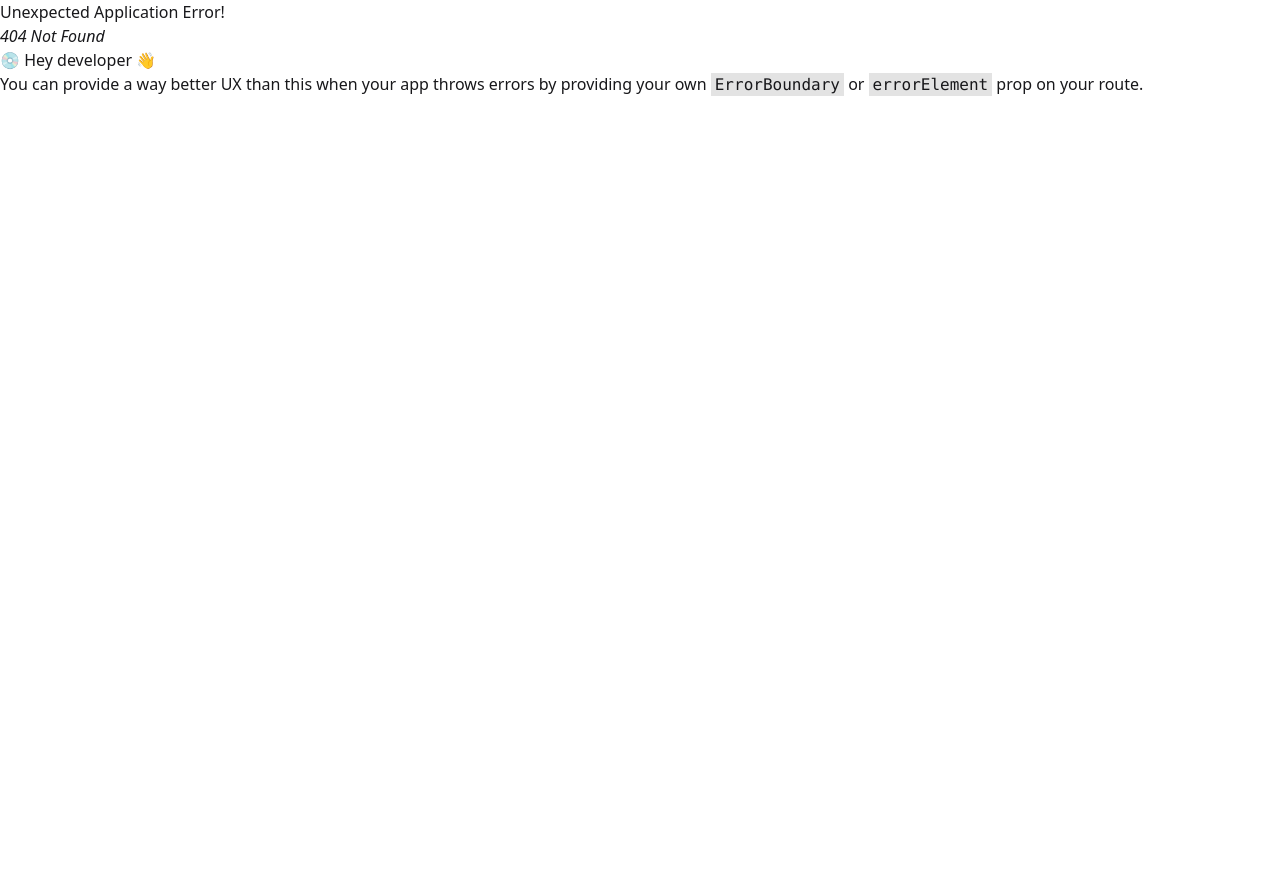
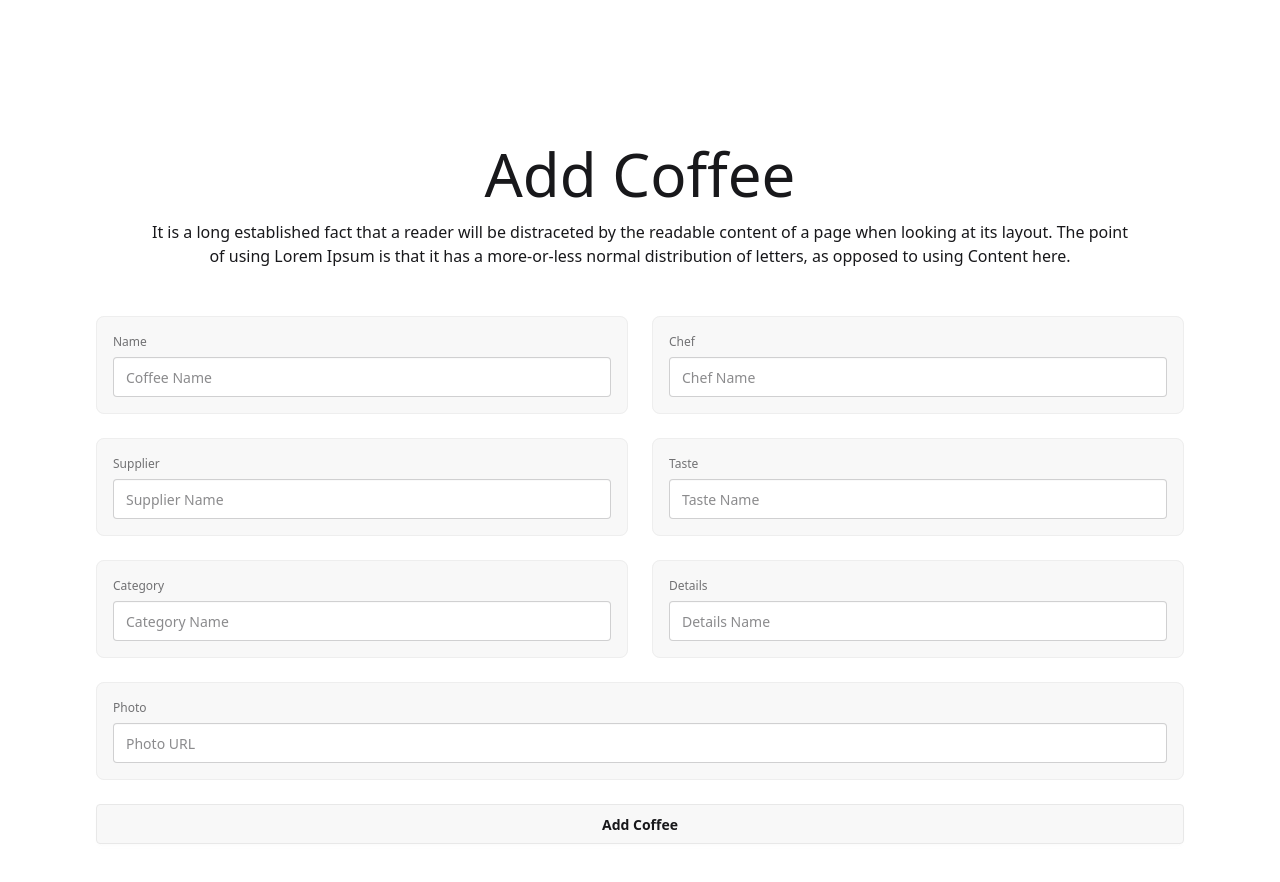
Before and after one commit to SK-Washif/fullCoffeeStack, a React (Vite) app in the folder coffee-store-client/: page /addCoffee in a window 1280 px wide. Before the commit this address had no page. Shown: the top 882 px of the page. Before the commit the page ends 800 px from the top, so only its background shows below. Built offline with nearby package versions, Linux system fonts and the light colour scheme.

Commit message:
update UI/UX design to addCoffee page and create proper form for take data or information

```diff
--- /dev/null
+++ b/coffee-store-client/src/components/AddCoffee.jsx
@@ -0,0 +1,64 @@
+import React from 'react'
+
+const AddCoffee = () => {
+
+  const handleAddCoffee = e =>{
+    e.preventDefault();
+    const form = e.target;
+  }
+
+  return (
+    <div className='p-24'>
+      <div className='p-12 text-center space-y-4'>
+        <h1 className='text-6xl'>Add Coffee</h1>
+        <p>It is a long established fact that a reader will be distraceted by the readable content of a page when looking at its layout. The point of using Lorem Ipsum is that it has a more-or-less normal distribution of letters, as opposed to using Content here.</p>
+      </div>
+
+      <form onSubmit={handleAddCoffee}>
+        <div className='grid grid-cols-1 md:grid-cols-2 gap-6'>
+            <fieldset className="fieldset bg-base-200 border-base-300 rounded-box border p-4">
+            <label className="label">Name</label>
+            <input type="text" name='name' className="input w-full" placeholder="Coffee Name" />
+            </fieldset>
+
+            <fieldset className="fieldset bg-base-200 border-base-300 rounded-box border p-4">
+            <label className="label">Chef</label>
+            <input type="text" name='chef' className="input w-full" placeholder="Chef Name" />
+            </fieldset>
+
+            <fieldset className="fieldset bg-base-200 border-base-300 rounded-box border p-4">
+            <label className="label">Supplier</label>
+            <input type="text" name='supplier' className="input w-full" placeholder="Supplier Name" />
+            </fieldset>
+
+            <fieldset className="fieldset bg-base-200 border-base-300 rounded-box border p-4">
+            <label className="label">Taste</label>
+            <input type="text" name='taste' className="input w-full" placeholder="Taste Name" />
+            </fieldset>
+
+            <fieldset className="fieldset bg-base-200 border-base-300 rounded-box border p-4">
+            <label className="label">Category</label>
+            <input type="text" name='category' className="input w-full" placeholder="Category Name" />
+            </fieldset>
+
+            <fieldset className="fieldset bg-base-200 border-base-300 rounded-box border p-4">
+            <label className="label">Details</label>
+            <input type="text" name='details' className="input w-full" placeholder="Details Name" />
+            </fieldset>
+
+        </div>
+
+        <fieldset className="fieldset bg-base-200 border-base-300 rounded-box border my-6 p-4">
+            <label className="label">Photo</label>
+            <input type="text" name='photo' className="input w-full" placeholder="Photo URL" />
+            </fieldset>
+
+            <input type="submit" className='btn w-full' value="Add Coffee"/>
+
+      </form>
+
+    </div>
+  )
+}
+
+export default AddCoffee
--- /dev/null
+++ b/coffee-store-client/src/components/Header.jsx
@@ -0,0 +1,11 @@
+import React from 'react'
+
+const Header = () => {
+  return (
+    <div>
+
+    </div>
+  )
+}
+
+export default Header
--- /dev/null
+++ b/coffee-store-client/src/components/Home.jsx
@@ -0,0 +1,11 @@
+import React from 'react'
+
+const Home = () => {
+  return (
+    <div>
+
+    </div>
+  )
+}
+
+export default Home
--- /dev/null
+++ b/coffee-store-client/src/components/UpdateCoffee.jsx
@@ -0,0 +1,11 @@
+import React from 'react'
+
+const UpdateCoffee = () => {
+  return (
+    <div>
+
+    </div>
+  )
+}
+
+export default UpdateCoffee
--- /dev/null
+++ b/coffee-store-client/src/layouts/MainLayout.jsx
@@ -0,0 +1,16 @@
+import React from 'react'
+import { Outlet } from 'react-router'
+import Header from '../components/Header'
+
+const MainLayout = () => {
+  return (
+    <div>
+      <Header></Header>
+      <div className='max-w-7xl mx-auto'>
+        <Outlet></Outlet>
+      </div>
+    </div>
+  )
+}
+
+export default MainLayout
--- a/coffee-store-client/src/main.jsx
+++ b/coffee-store-client/src/main.jsx
@@ -6,12 +6,30 @@
   createBrowserRouter,
   RouterProvider,
 } from "react-router-dom";
+import MainLayout from './layouts/MainLayout.jsx';
+import Home from './components/Home.jsx';
+import AddCoffee from './components/AddCoffee.jsx';
+import UpdateCoffee from './components/UpdateCoffee.jsx';
 
 
 const router = createBrowserRouter([
   {
     path: "/",
-    element: <div>Hello world!</div>,
+    Component: MainLayout,
+    children:[
+      {
+        index: true,
+        Component: Home
+      },
+      {
+        path: 'addCoffee',
+        Component: AddCoffee
+      },
+      {
+        path: 'UpdateCoffee',
+        Component: UpdateCoffee
+      }
+    ]
   },
 ]);
 
```
